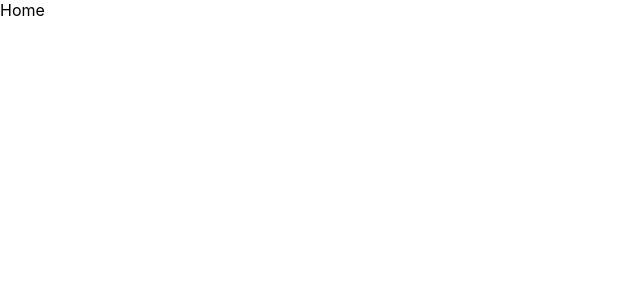
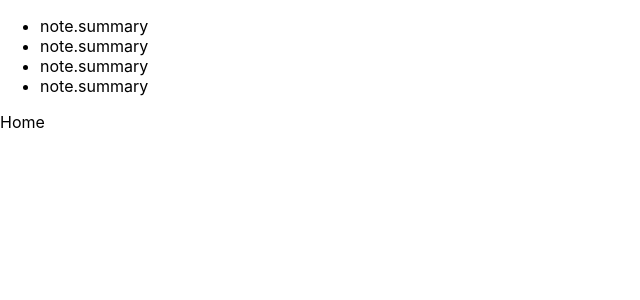
Before and after one commit to binaryjohn/notetaking, a React (Create React App) app: page / in a window 1280 px wide. Shown: the top 300 px of the page, without its empty margins (0-640 px from the left). Built offline with nearby package versions, Linux system fonts and the light colour scheme.

Commit message:
adding dummy text for notes

```diff
--- a/src/App.js
+++ b/src/App.js
@@ -2,14 +2,28 @@ import React, { Component } from 'react';
 import './App.css';
 import {BrowserRouter as Router, Route} from 'react-router-dom';
 import Home from './components/Home';
+import NoteList from './components/NoteList';
 
 class App extends Component {
+  constructor(props){
+    super(props);
+    this.state = {
+      notes: [
+        {summary:"Hello World"},
+        {summary:"Goodybye Summer"},
+        {summary:"Greet the Sun"},
+        {summary:"Something Wicked this way comes"}
+      ]
+    }
+  }
   render() {
     return (
-      <Router>
-        <Route path="/" component={Home}/>
-      </Router>
-
+        <div>
+            <NoteList notes={this.state.notes}/>
+            <Router>
+                <Route path="/" component={Home}/>
+            </Router>
+        </div>
     )
   }
 }
--- /dev/null
+++ b/src/components/NoteList.js
@@ -0,0 +1,16 @@
+import React from 'react';
+import PropTypes from 'prop-types';
+const NoteList = props => (
+    <ul>
+        {props.notes.map((note,index)=>
+            <li key={index}>
+                note.summary
+            </li>)}
+    </ul>
+)
+
+NoteList.proptypes ={
+    notes: PropTypes.array
+}
+
+export default NoteList
```
